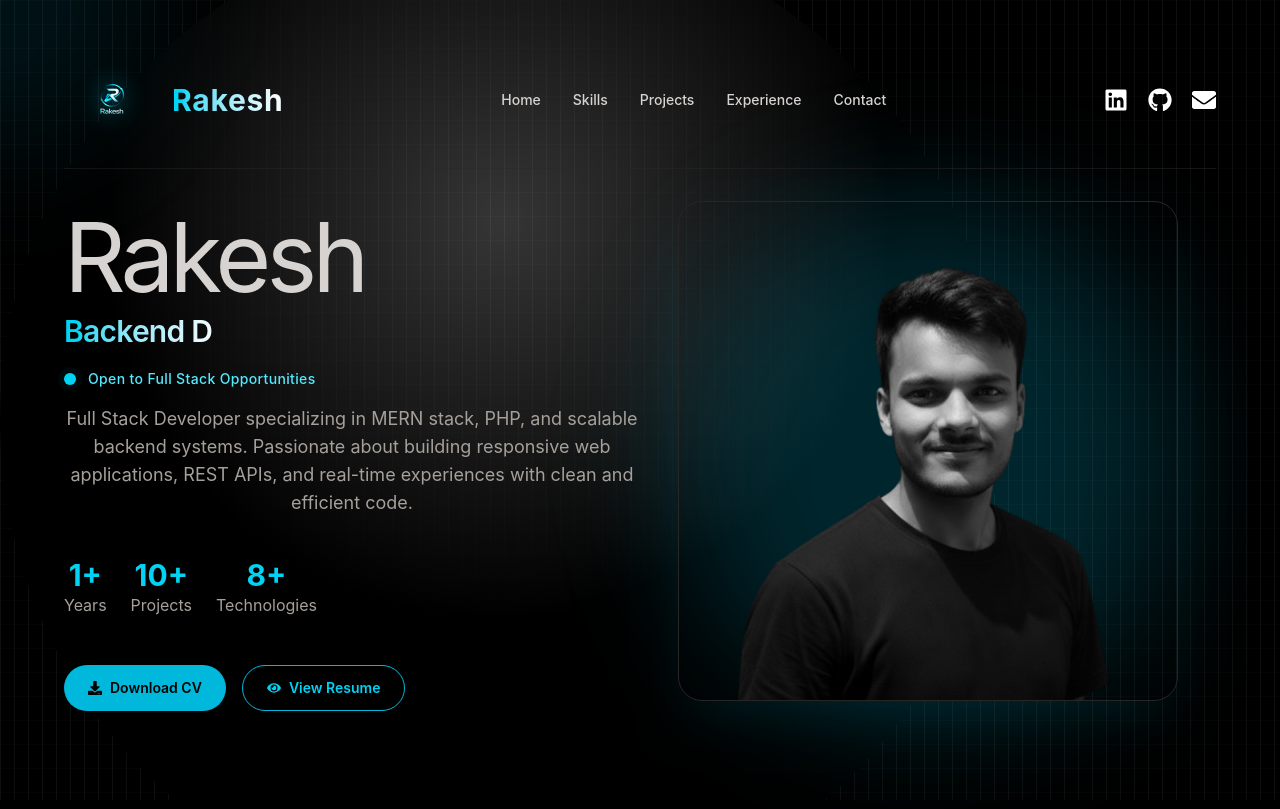
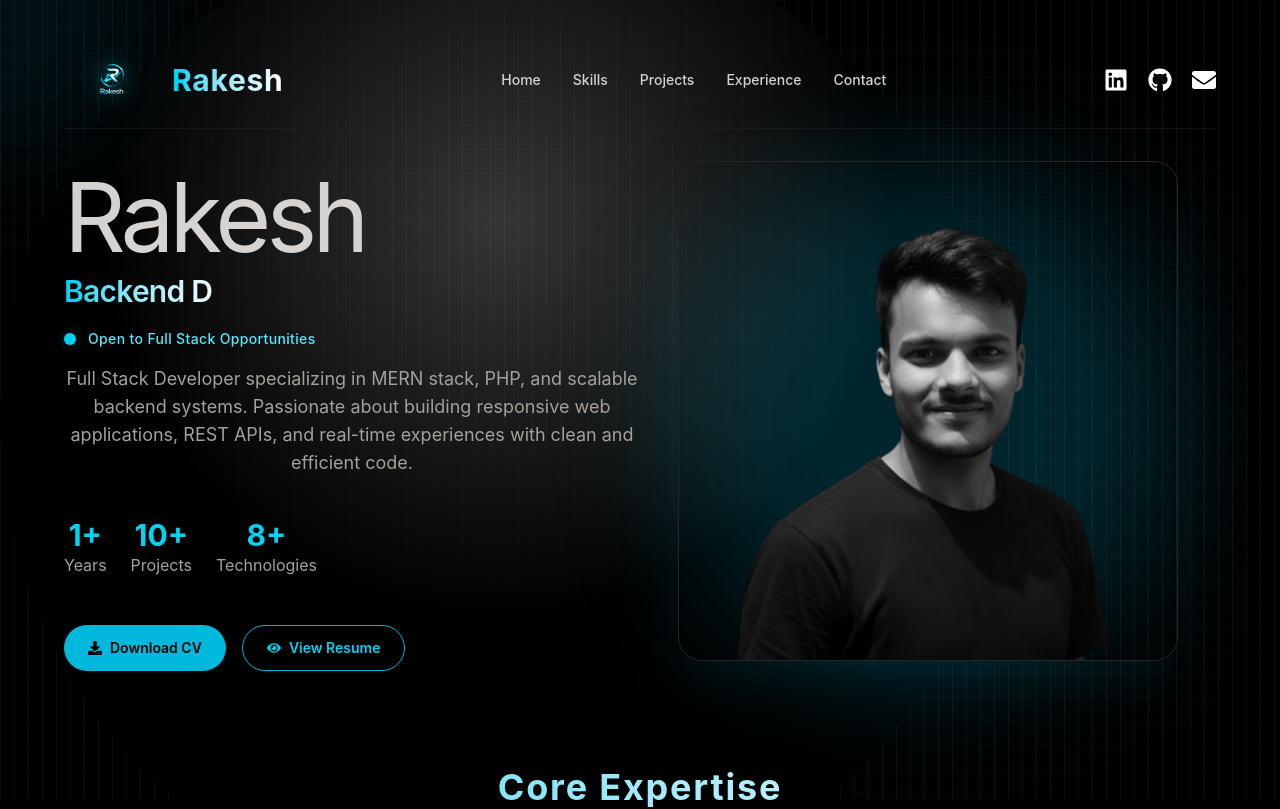
Before and after one commit to Rakesh9399/rakesh_portfolio, a React (Vite) app: page / in a window 1280 px wide. Shown: the top 809 px of the page. Built offline with nearby package versions, Linux system fonts and the light colour scheme.

Commit message:
Remove unnecessary padding from Navbar component for cleaner layout

```diff
--- a/src/components/Navbar.jsx
+++ b/src/components/Navbar.jsx
@@ -3,7 +3,7 @@
 import { FaGithub, FaLinkedin, FaEnvelope } from "react-icons/fa";
 function Navbar() {
     return (
-        <nav className="sticky top-0 z-50 flex items-center justify-between border-b border-stone-800/50 py-5">
+        <nav className="sticky top-0 z-50 flex items-center justify-between border-b border-stone-800/50 ">
 
             {/* Left Side */}
             <div className="flex items-center gap-3">
```
